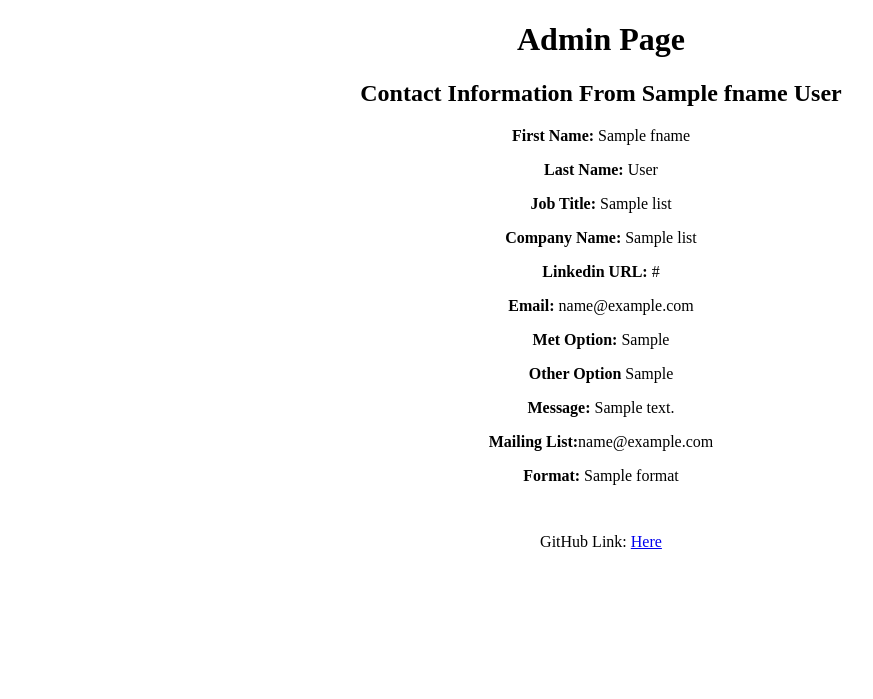
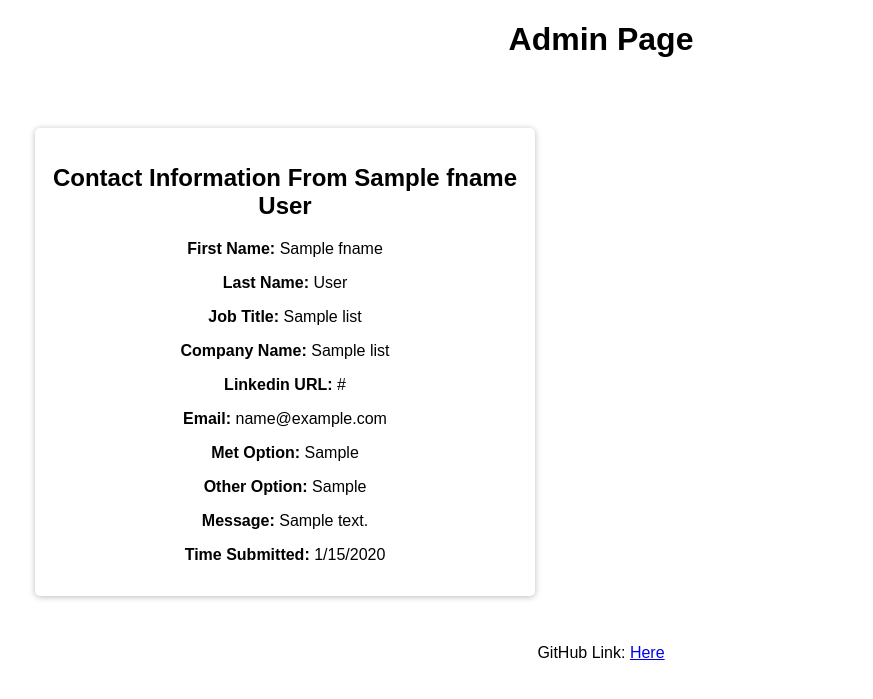
Before and after one commit to Ali200674/contact-form, a Node server app: template views/admin.ejs in a window 1280 px wide. Shown: the top 699 px of the page, without its empty margins (39-912 px from the left). Run offline with Node 20, Linux system fonts and the light colour scheme; the template is opened without the code that fills it: most values are stand-ins (such as "Sample title", 1, 10 or a date in 2020).

Commit message:
feat: Admin page is now a little nicer and now shows all information depending on if it's empty or not.

```diff
--- /dev/null
+++ b/public/styles/admin.css
@@ -0,0 +1,23 @@
+* {
+    font-family: sans-serif;
+    box-sizing: border-box;
+    text-align: center;
+}
+
+.user-info {
+    width: 500px;
+    margin: 0 auto;
+
+    background-color: white;
+
+    padding: 1rem;
+
+    border-radius: 5px;
+    box-shadow: 0 1px 6px rgba(0, 0, 0, 0.269);
+    margin-top: 3rem;
+}
+
+#main {
+    display: grid;
+    grid-template-columns: 1fr 1fr;
+}
--- a/views/admin.ejs
+++ b/views/admin.ejs
@@ -3,11 +3,17 @@
 <head>
     <meta charset="UTF-8">
     <meta name="viewport" content="width=device-width, initial-scale=1.0">
-    <title>Document</title>
+    <link rel="stylesheet" href="/styles/admin.css">
+    <title>Admin Page</title>
 </head>
-<body style = "text-align: center;">
+<body>
     <h1>Admin Page</h1>
+    <div id = "main">
+        <% if (list.length === 0) { %>
+            <div style = "display: flex; justify-content: center;">No Submissions</div>
+        <% } else { %>
             <% list.forEach(contact => { %>
+                <div class = "user-info">
                     <h2>Contact Information From <%= contact.fname %> <%= contact.lname %></h2>
                     <p><b>First Name:</b> <%= contact.fname %></p>
                     <p><b>Last Name:</b> <%= contact.lname %></p>
@@ -16,12 +22,22 @@
                     <p><b>Linkedin URL:</b> <%= contact.linkedinUrl %></p>
                     <p><b>Email:</b> <%= contact.email %></p>
                     <p><b>Met Option:</b> <%= contact.metOption %></p>
-        <p><b>Other Option</b> <%= contact["other-option"] %></p>
+                    <% if (contact["other-option"] !== "") { %>
+                        <p><b>Other Option:</b> <%= contact["other-option"] %></p>
+                    <% } %>
+                    <% if (contact.message !== "") { %>
                         <p><b>Message:</b> <%= contact.message %></p>
-        <p><b>Mailing List:</b><%= contact.mailingList %></p>
-        <p><b>Format:</b> <%= contact.format %></p>
+                    <% } %>
 
+                    <% if (contact.mailingList === "on") { %>
+                        <p><b>Mailing List: </b><%= contact.mailingList %></p>
+                        <p><b>Format: </b> <%= contact.format %></p>
+                    <% } %>
+                    <p><b>Time Submitted: </b> <%= contact.timestamp.toLocaleDateString(); %></p>
+                </div>
             <% });%>
+        <% } %>
+    </div>
     <footer style = "display: flex; justify-content: center; margin-top: 3rem;">
         <span>GitHub Link: <a href="https://github.com/Ali200674/contact-form">Here</a></span>
     </footer>
```
Also changed, not shown: public/styles/confirm.css (+5 -2 lines). Lines whose indentation alone changed are shown as unchanged.
